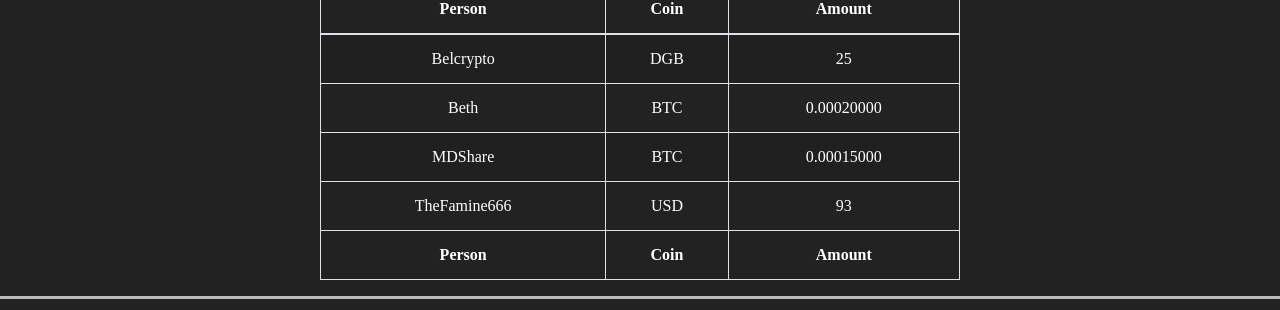
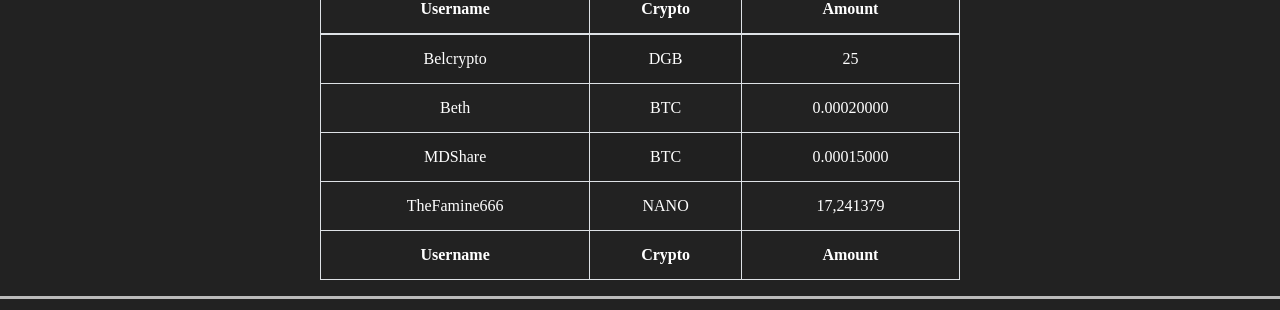
Before and after one commit to agentfufu/fufuwebsite, a plain HTML site: page donation.html in a window 1280 px wide. Shown: the part 319-629 px from the top of the page. Drawn offline with nearby package versions, Linux system fonts and the light colour scheme; a web font is replaced by a local one.

Commit message:
Update donation.html

```diff
--- a/donation.html
+++ b/donation.html
@@ -71,16 +71,16 @@
 				<table id="leaders" class="table table-striped table-bordered" style="width: 50%; margin: auto; color: #fff;">
 					<thead>
 						<tr>
-							<th>Person</th>
-							<th>Coin</th>
+							<th>Username</th>
+							<th>Crypto</th>
 							<th>Amount</th>
 						</tr>
 					</thead>
 					<tbody>
 						<tr>
 							<td>TheFamine666</td>
-							<td>USD</td>
-							<td>93</td>
+							<td>NANO</td>
+							<td>17,241379</td>
 						</tr>
 						<tr>
 							<td>Beth</td>
@@ -100,8 +100,8 @@
 					</tbody>
 					<tfoot>
 						<tr>
-							<th>Person</th>
-							<th>Coin</th>
+							<th>Username</th>
+							<th>Crypto</th>
 							<th>Amount</th>
 						</tr>
 					</tfoot>
```
